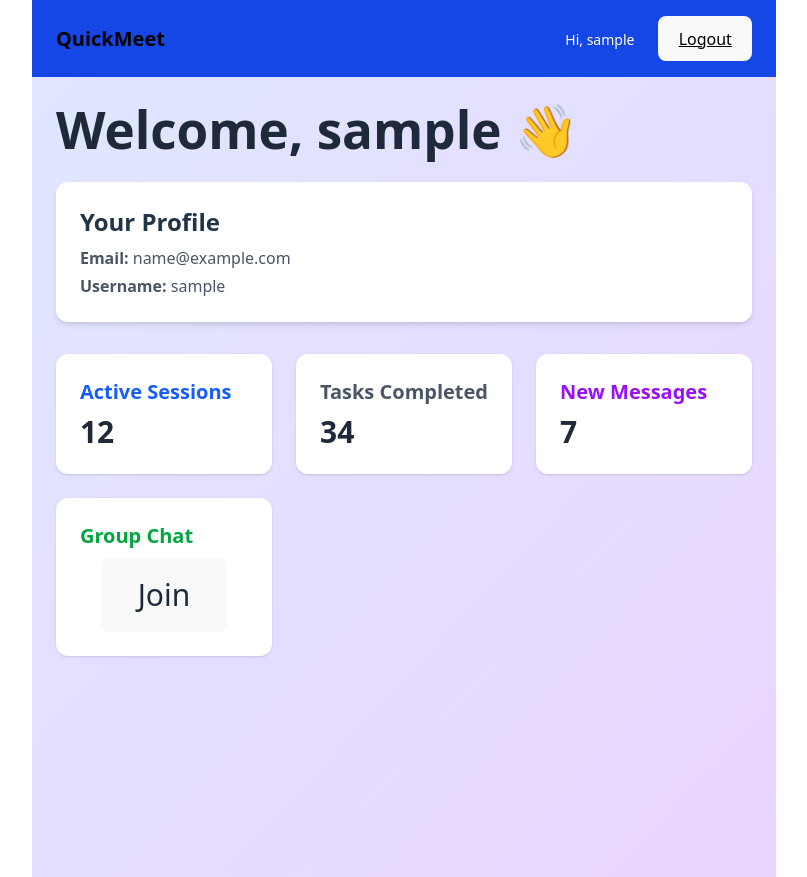
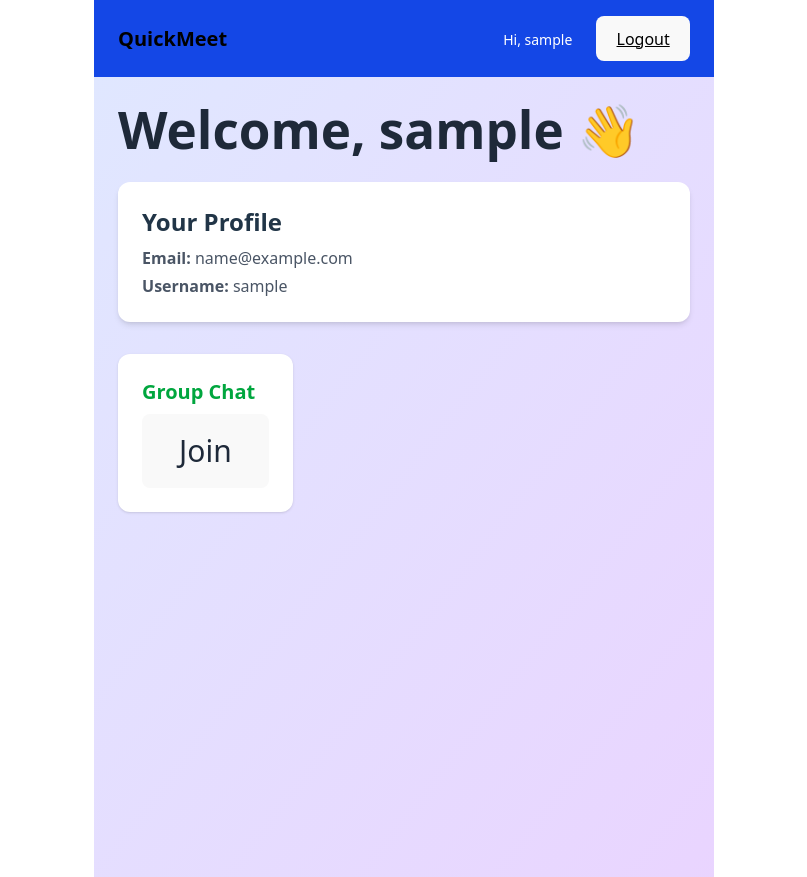
Before and after one commit to Chetan1930/FullSack-Basic-App, a React (Vite) app in the folder frontend/: page / in a window 1280 px wide. Shown: the whole page, without its empty margins (236-1043 px from the left). Built offline with nearby package versions, Linux system fonts and the light colour scheme; sample sign-in values are in the browser's storage.

Commit message:
neccesaary stuff removed form Dashboard

```diff
--- a/frontend/src/pages/Dashboard.jsx
+++ b/frontend/src/pages/Dashboard.jsx
@@ -31,18 +31,6 @@ const Dashboard = () => {
         {/* Stats Grid */}
         <div className="grid grid-cols-1 sm:grid-cols-2 lg:grid-cols-3 gap-6">
           <div className="bg-white p-6 rounded-xl shadow hover:shadow-lg transition">
-            <h3 className="text-xl font-bold text-blue-600 mb-2">Active Sessions</h3>
-            <p className="text-3xl font-semibold text-gray-800">12</p>
-          </div>
-          <div className="bg-white p-6 rounded-xl shadow hover:shadow-lg transition">
-            <h3 className="text-xl font-bold text-gray-600 mb-2">Tasks Completed</h3>
-            <p className="text-3xl font-semibold text-gray-800">34</p>
-          </div>
-          <div className="bg-white p-6 rounded-xl shadow hover:shadow-lg transition">
-            <h3 className="text-xl font-bold text-purple-600 mb-2">New Messages</h3>
-            <p className="text-3xl font-semibold text-gray-800">7</p>
-          </div>
-          <div className="bg-white p-6 rounded-xl shadow hover:shadow-lg transition">
             <h3 className="text-xl font-bold text-green-600 mb-2">Group Chat</h3>
             <p className="text-3xl font-semibold flex text-gray-800  justify-center">
               <button onClick={()=>navigate('/chat')}>Join</button>
```
